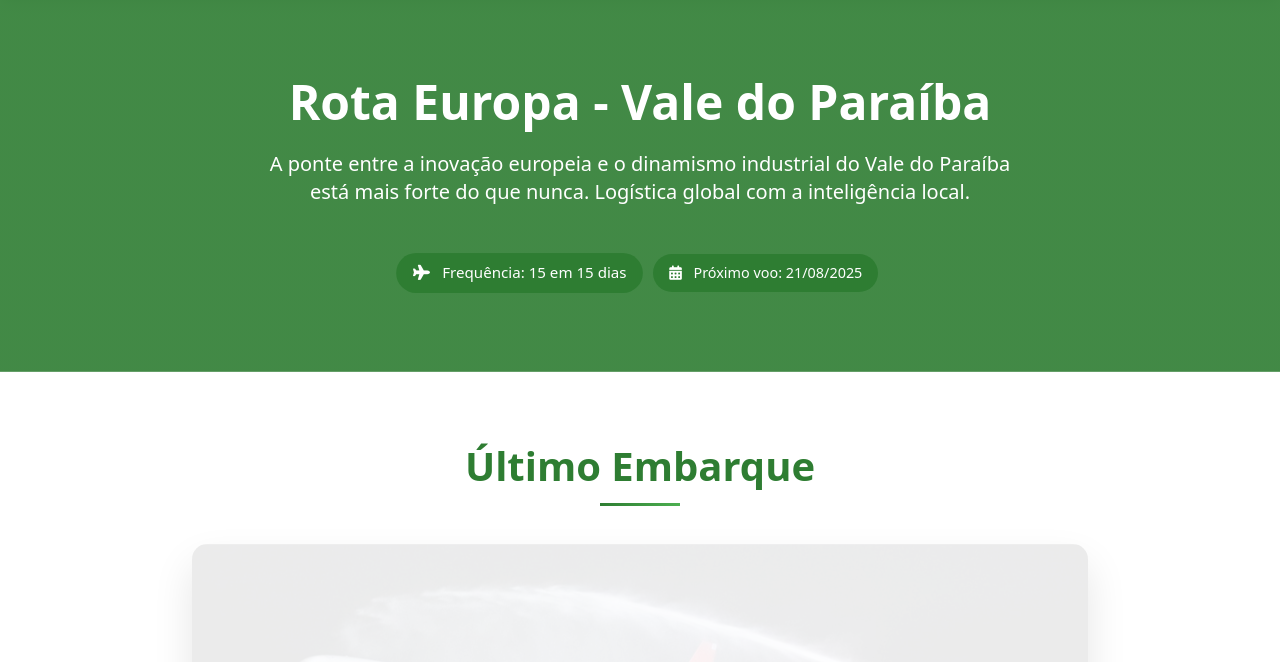
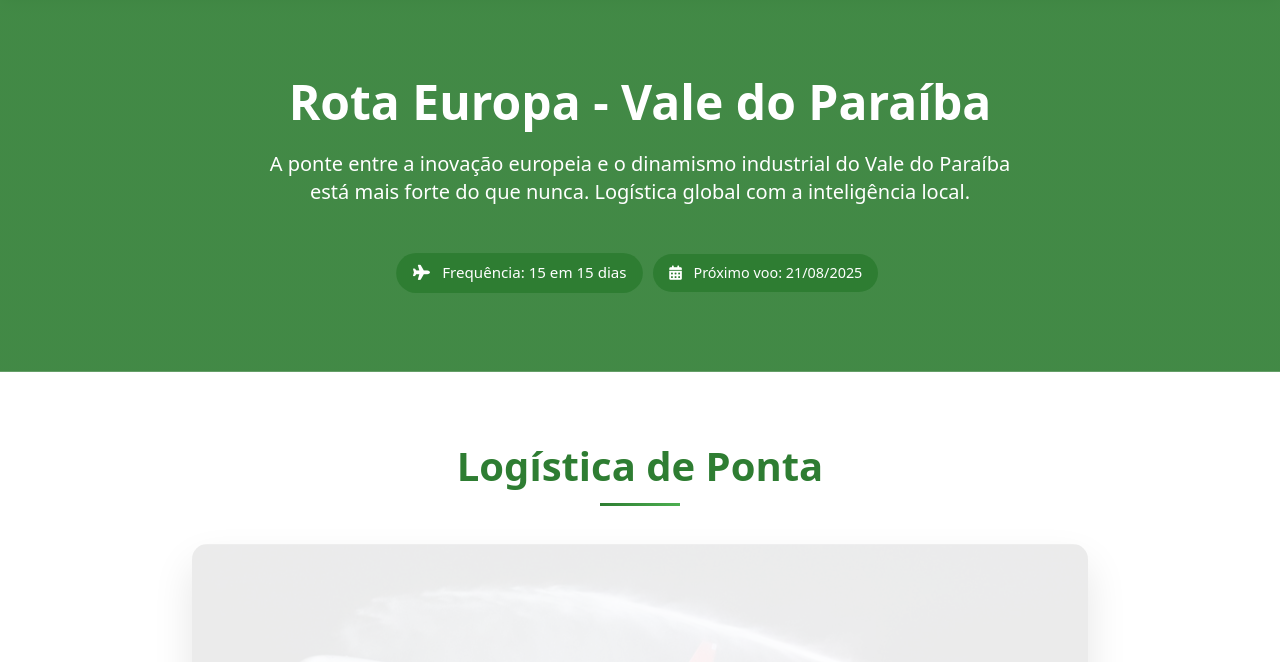
Before and after one commit to PGL-EMBRAER/rota_europa, a plain HTML site: page index.html in a window 1280 px wide. Shown: the part 138-800 px from the top of the page. Drawn offline with nearby package versions, Linux system fonts and the light colour scheme.

Commit message:
Update index.html

```diff
--- a/index.html
+++ b/index.html
@@ -525,7 +525,7 @@
     <!-- Latest Shipment Gallery -->
     <section class="py-16 bg-white">
         <div class="container mx-auto px-6">
-            <h2 class="section-title">Último Embarque </h2>
+            <h2 class="section-title">Logística de Ponta </h2>
             <div class="carousel-container max-w-4xl mx-auto">
                 <div class="carousel-slide active">
                     <img src="images/foto1.png" alt="Boeing 757 com porta do nariz aberta" class="w-full h-96 object-cover">
```
